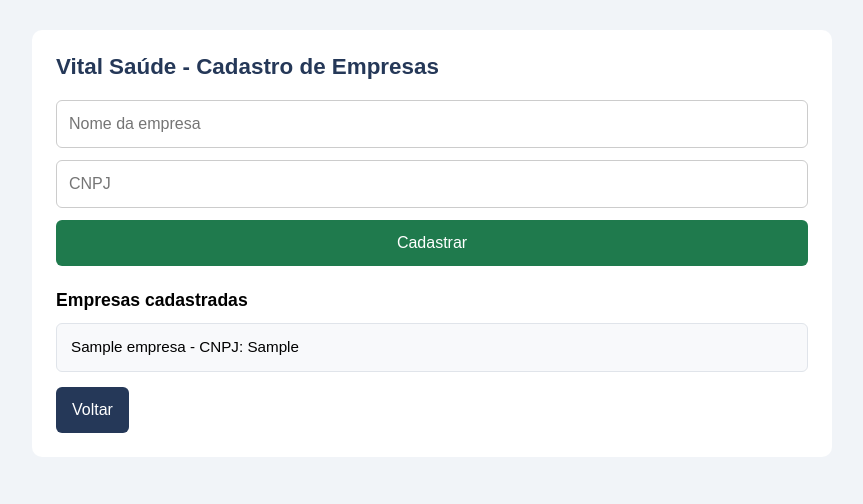
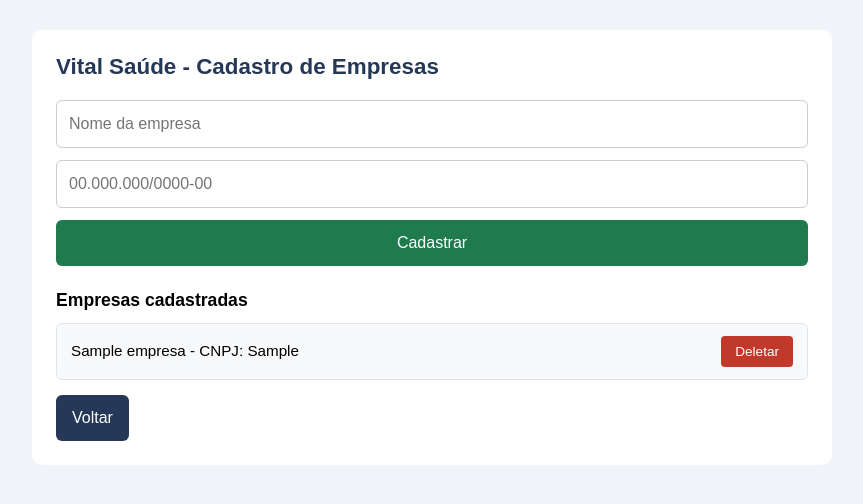
Before and after one commit to biancasouz/projeto-integrador-poc, a Flask app: page /empresas in a window 1280 px wide. Shown: the top 504 px of the page, without its empty margins (208-1071 px from the left). Run offline with Flask 3, Linux system fonts and the light colour scheme; tables that the repository leaves empty hold one stand-in row (values such as "Sample post").

Commit message:
Update empresas.html

```diff
--- a/templates/empresas.html
+++ b/templates/empresas.html
@@ -2,6 +2,7 @@
 <html lang="pt-br">
 <head>
     <meta charset="UTF-8">
+    <meta name="viewport" content="width=device-width, initial-scale=1.0">
     <title>Empresas</title>
     <link rel="stylesheet" href="/static/style.css">
 </head>
@@ -10,8 +11,8 @@
         <h1>Vital Saúde - Cadastro de Empresas</h1>
 
         <form method="POST">
-            <input type="text" name="nome" placeholder="Nome da empresa" required>
-            <input type="text" name="cnpj" placeholder="CNPJ" required>
+            <input type="text" name="nome" id="nome" placeholder="Nome da empresa" required>
+            <input type="text" name="cnpj" id="cnpj" placeholder="00.000.000/0000-00" maxlength="18" required>
             <button type="submit">Cadastrar</button>
         </form>
 
@@ -19,11 +20,39 @@
 
         <ul>
             {% for empresa in empresas %}
-                <li>{{ empresa.nome }} - CNPJ: {{ empresa.cnpj }}</li>
+                <li>
+                    {{ empresa.nome }} - CNPJ: {{ empresa.cnpj }}
+                    <form method="POST" action="/empresas/deletar/{{ empresa.id }}" style="display:inline;">
+                        <button type="submit" class="btn-deletar">Deletar</button>
+                    </form>
+                </li>
             {% endfor %}
         </ul>
 
         <a href="/">Voltar</a>
     </div>
+
+    <script>
+        const nomeInput = document.getElementById("nome");
+        nomeInput.addEventListener("input", function () {
+            this.value = this.value.replace(/[^a-zA-ZÀ-ÿ\s]/g, "");
+        });
+
+        const cnpjInput = document.getElementById("cnpj");
+        cnpjInput.addEventListener("input", function () {
+            let digits = this.value.replace(/\D/g, "").slice(0, 14);
+            if (digits.length <= 2) {
+                this.value = digits;
+            } else if (digits.length <= 5) {
+                this.value = digits.slice(0, 2) + "." + digits.slice(2);
+            } else if (digits.length <= 8) {
+                this.value = digits.slice(0, 2) + "." + digits.slice(2, 5) + "." + digits.slice(5);
+            } else if (digits.length <= 12) {
+                this.value = digits.slice(0, 2) + "." + digits.slice(2, 5) + "." + digits.slice(5, 8) + "/" + digits.slice(8);
+            } else {
+                this.value = digits.slice(0, 2) + "." + digits.slice(2, 5) + "." + digits.slice(5, 8) + "/" + digits.slice(8, 12) + "-" + digits.slice(12);
+            }
+        });
+    </script>
 </body>
 </html>
```
